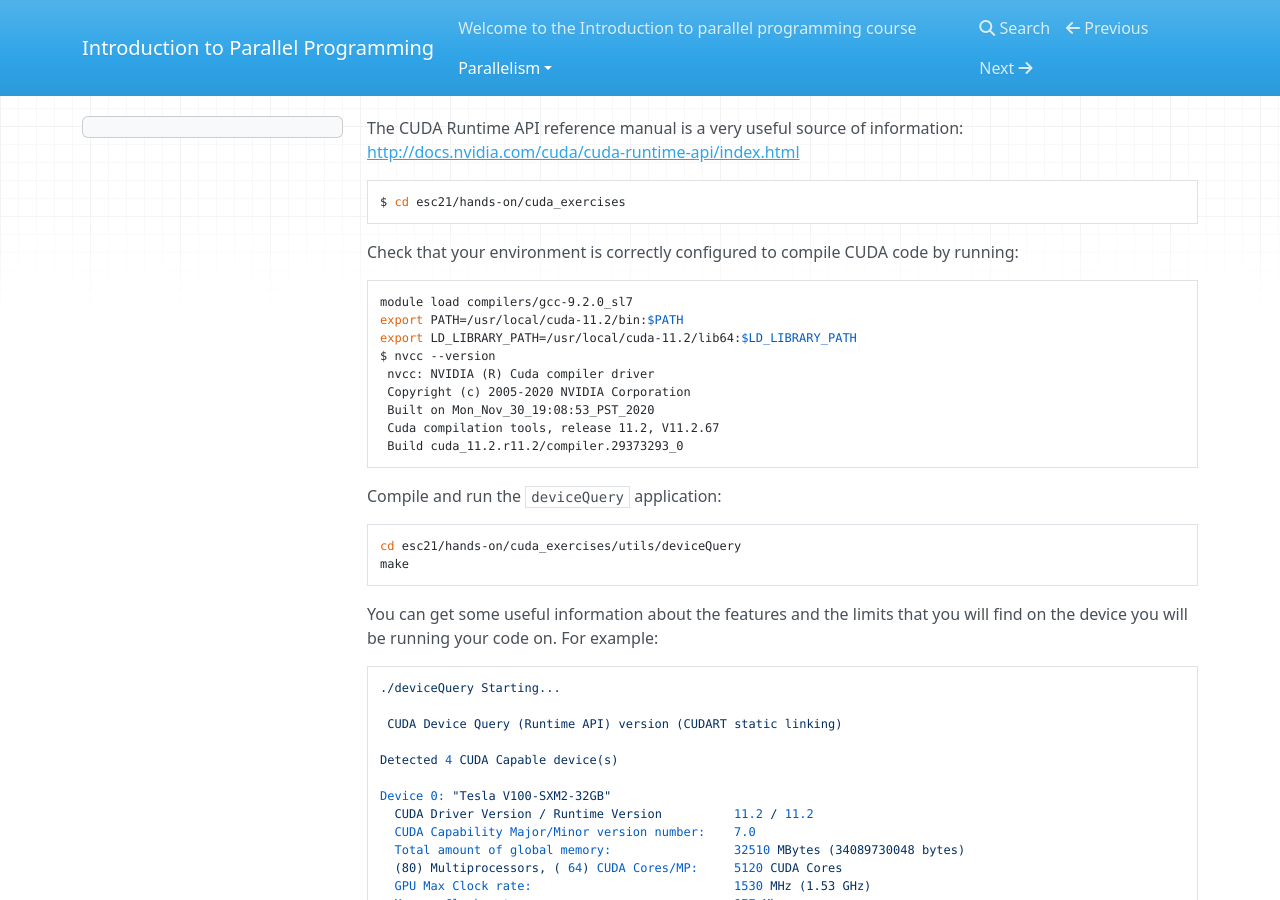
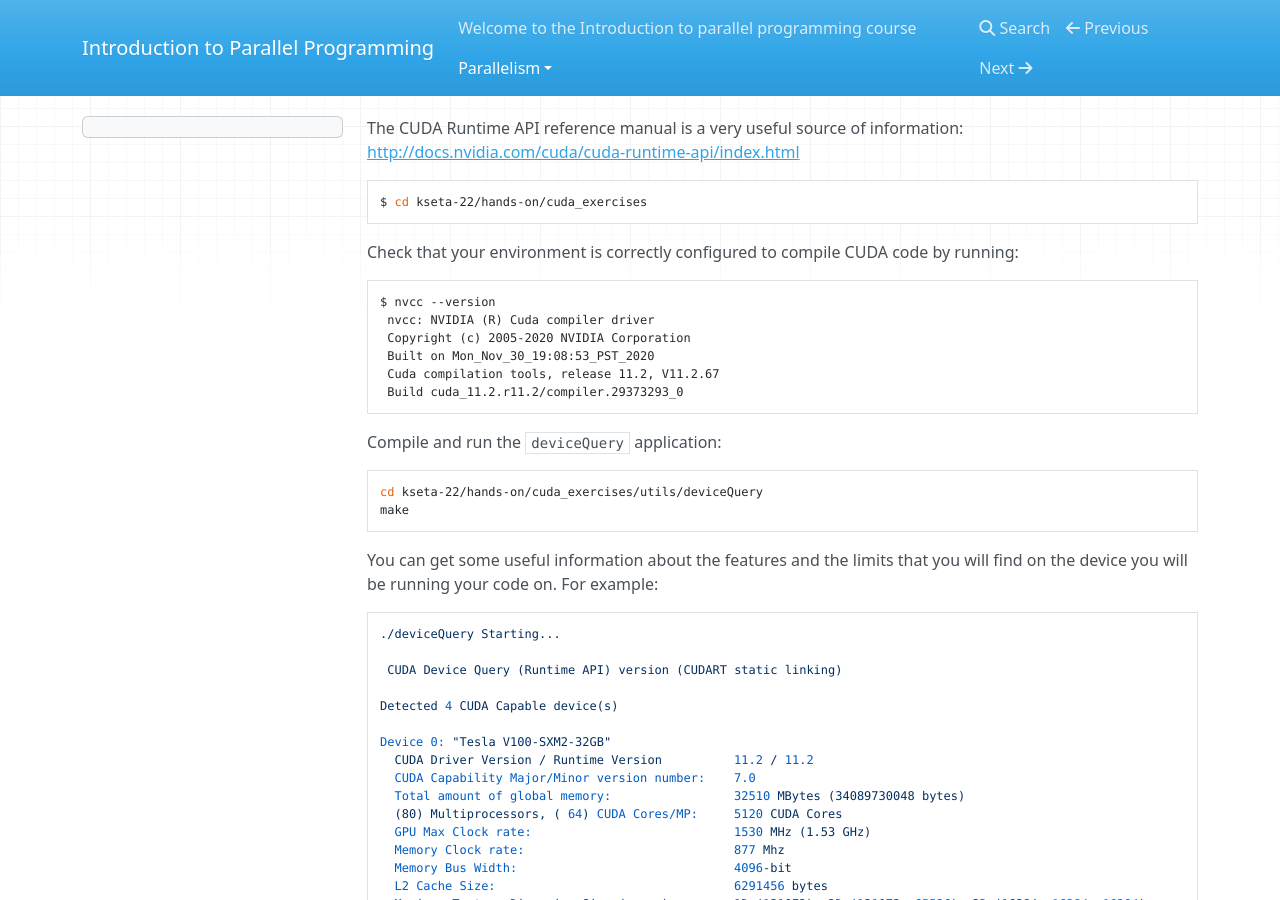
Before and after one commit to felicepantaleo/kseta-22, an MkDocs documentation site: the page built from docs/parallelism/cuda.md, in a window 1280 px wide and 900 px high. Built offline with MkDocs 1.6.1, drawn with Linux system fonts in a browser that asks for light colours; nearby versions of some CDN libraries; some of the changed text lies outside the part shown.

````diff
--- a/docs/parallelism/cuda.md
+++ b/docs/parallelism/cuda.md
@@ -9,15 +9,12 @@ The CUDA Runtime API reference manual is a very useful source of information:
 <a href="http://docs.nvidia.com/cuda/cuda-runtime-api/index.html" target="_blank">http://docs.nvidia.com/cuda/cuda-runtime-api/index.html</a>
 
 ```bash
-$ cd esc21/hands-on/cuda_exercises
+$ cd kseta-22/hands-on/cuda_exercises
 ```
 
 
 Check that your environment is correctly configured to compile CUDA code by running:
 ```bash
-module load compilers/gcc-9.2.0_sl7
-export PATH=/usr/local/cuda-11.2/bin:$PATH
-export LD_LIBRARY_PATH=/usr/local/cuda-11.2/lib64:$LD_LIBRARY_PATH
 $ nvcc --version
  nvcc: NVIDIA (R) Cuda compiler driver
  Copyright (c) 2005-2020 NVIDIA Corporation
@@ -28,7 +25,7 @@ $ nvcc --version
 
 Compile and run the `deviceQuery` application:
 ```bash
-cd esc21/hands-on/cuda_exercises/utils/deviceQuery
+cd kseta-22/hands-on/cuda_exercises/utils/deviceQuery
 make
 ```
 
@@ -136,9 +133,6 @@ Throughput (GB/s)= Memory_rate(Hz) * memory_interface_width(byte) * 2 /10<sup>9<
 5. NVIDIA Visual Profiler can deliver vital feedback for optimizing your CUDA applications.
 Run it and analyze ex04.
 
-```bash
-nvvp &
-```
 
 ### Exercise 5. Parallel Reduction
 Given an array `a[N]`, the reduction sum `Sum` of a is the sum of all its elements: `Sum=a[0]+a[1]+...a[N-1]`.
````
Also changed, not shown: other parts of docs/parallelism/cuda.md (+1 -1 lines).
